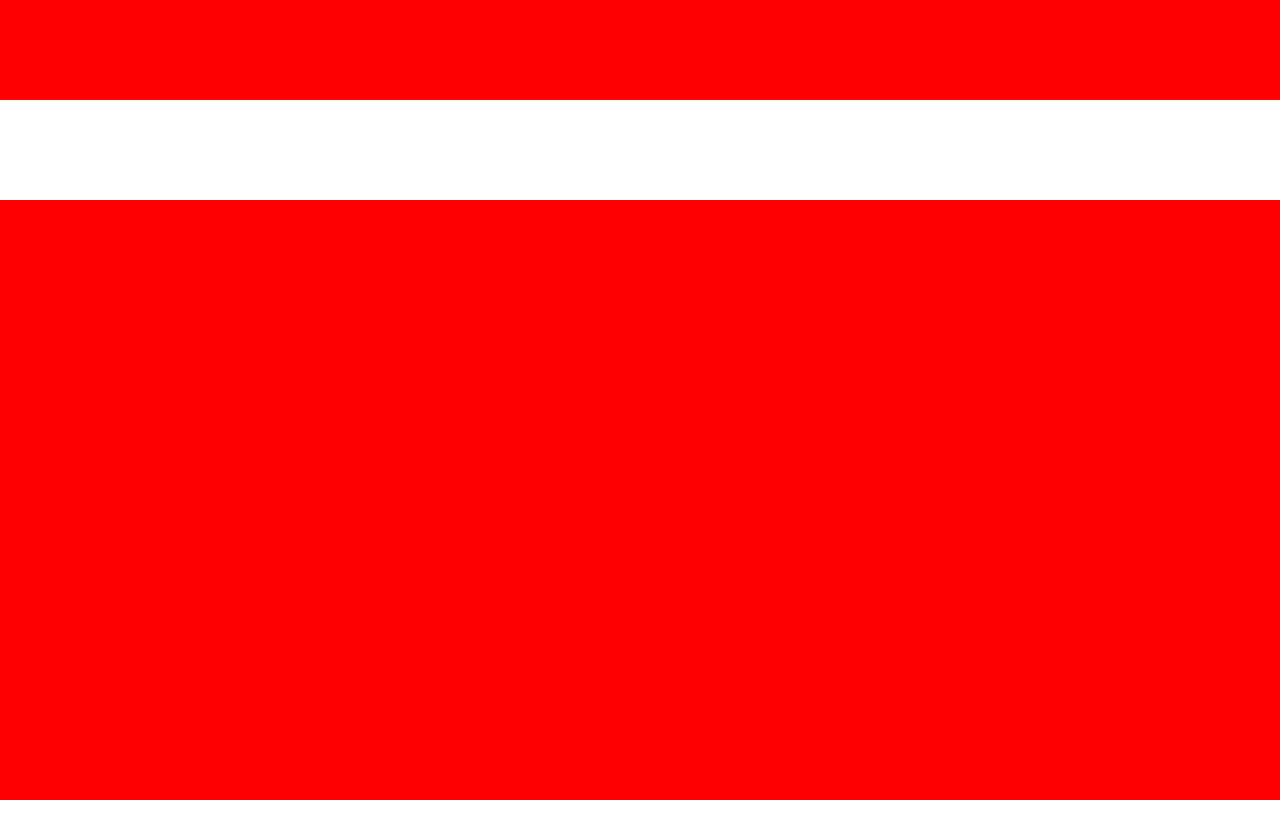
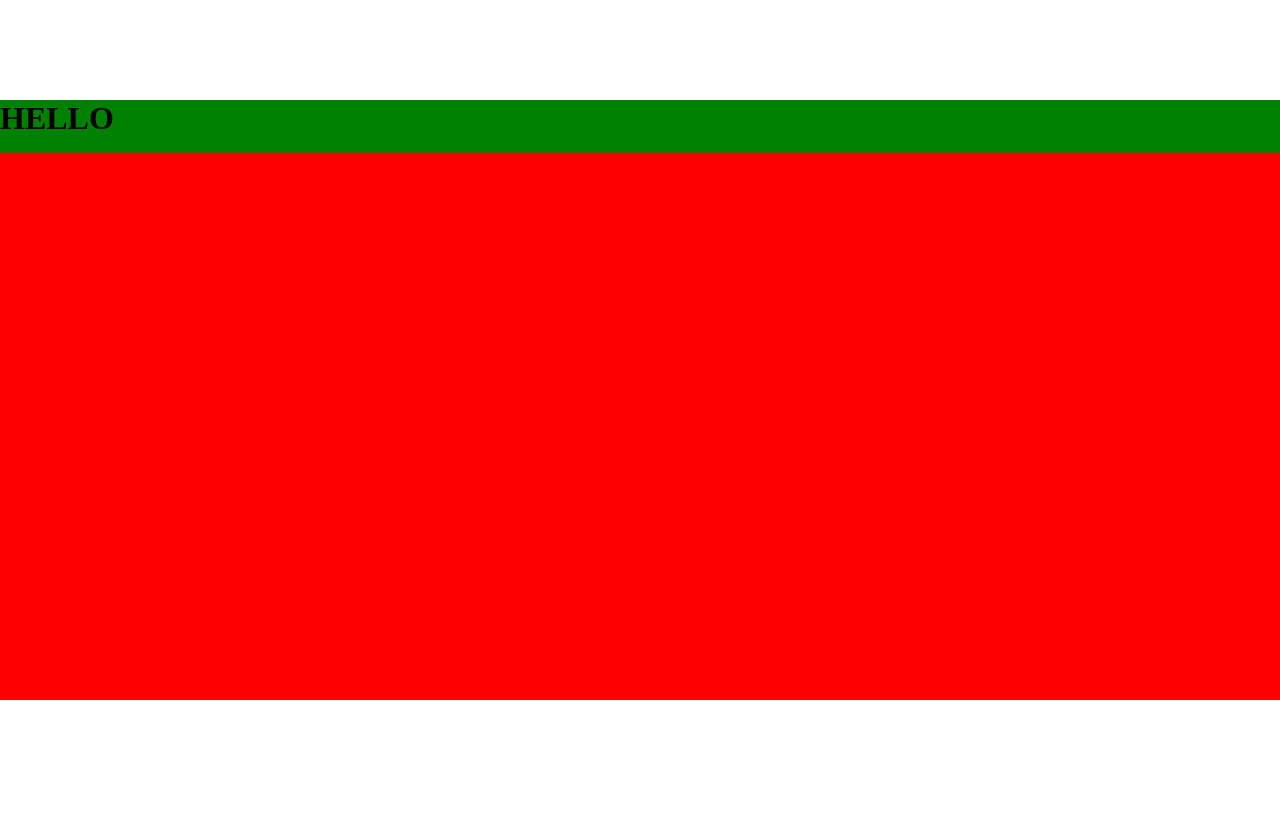
Before and after one commit to dev-workshop/FlexFullLayout, a plain HTML site: page FlexFullLayout_Finished/index.html in a window 1280 px wide. After the commit the page ends 800 px from the top, so only its background shows below. Drawn offline with Linux system fonts and the light colour scheme.

Commit message:
Updated code to work in CodePen

```diff
--- a/FlexFullLayout_Finished/css/styles.css
+++ b/FlexFullLayout_Finished/css/styles.css
@@ -18,27 +18,21 @@ h1, h2, h3, h4, h5, h6, p {
     display: flex;
     flex-direction: column;
     justify-content: space-between;
-    padding-top: 100px;
 }
 
 header {
     height: 100px;
     width: 100%;
     background-color: #fff;
-    position: fixed;
 }
 
 .content {
     background-color: green;
     margin-bottom: auto;
-    overflow: scroll;
-    display: flex;
 }
 
 footer {
     width: 100%;
     min-height: 100px;
     background-color: #fff;
-    display: flex;
-    flex-direction: column;
 }
--- a/FlexFullLayout_Finished/index.html
+++ b/FlexFullLayout_Finished/index.html
@@ -15,7 +15,7 @@
 <div class="wrapper">
     <header></header>
     <div class="content">
-
+        <h1>HELLO</h1>
     </div>
     <footer></footer>
 </div>
```
